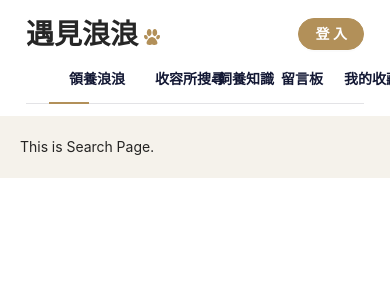
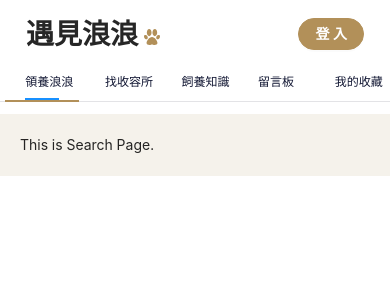
Before and after one commit to HsinShan/MeetLangLang-Frontend, a React (Create React App) app in the folder app/: page / in a window 390 px wide. Shown: the top 300 px of the page. Built offline with nearby package versions, Linux system fonts and the light colour scheme.

Commit message:
feat(app): adjust navbar style on mobile screen

```diff
--- a/app/src/assets/style/header/index.scss
+++ b/app/src/assets/style/header/index.scss
@@ -58,4 +58,34 @@
       }
     }
   }
+
+  @include mobile {
+    padding: 12px 0;
+
+    &-top {
+      padding: 0 26px;
+    }
+
+    .ant-menu-horizontal {
+      padding: 6px 2px 0;
+      line-height: 36px;
+
+      &:not(.ant-menu-dark) {
+        > .ant-menu-item {
+          width: 19%;
+          text-align: center;
+          margin: 0;
+
+          .link {
+            font-weight: normal;
+            font-size: 12px;
+          }
+
+          &-selected, &:hover {
+            border-bottom: 2px solid $background-brown;
+          }
+        }
+      }
+    }
+  }
 }
--- a/app/src/components/header/navbar.js
+++ b/app/src/components/header/navbar.js
@@ -4,7 +4,7 @@ import { Menu } from 'antd';
 import _ from 'lodash';
 import usePathname from '../../hooks/usePathname';
 
-const ITEMS = ['領養浪浪', '收容所搜尋', '飼養知識', '留言板', '我的收藏'];
+const ITEMS = ['領養浪浪', '找收容所', '飼養知識', '留言板', '我的收藏'];
 const LINKS = ['/search', '/map', '/share', '/discuss', '/member'];
 
 const menuItems = ITEMS.map((item, i) => (
```
